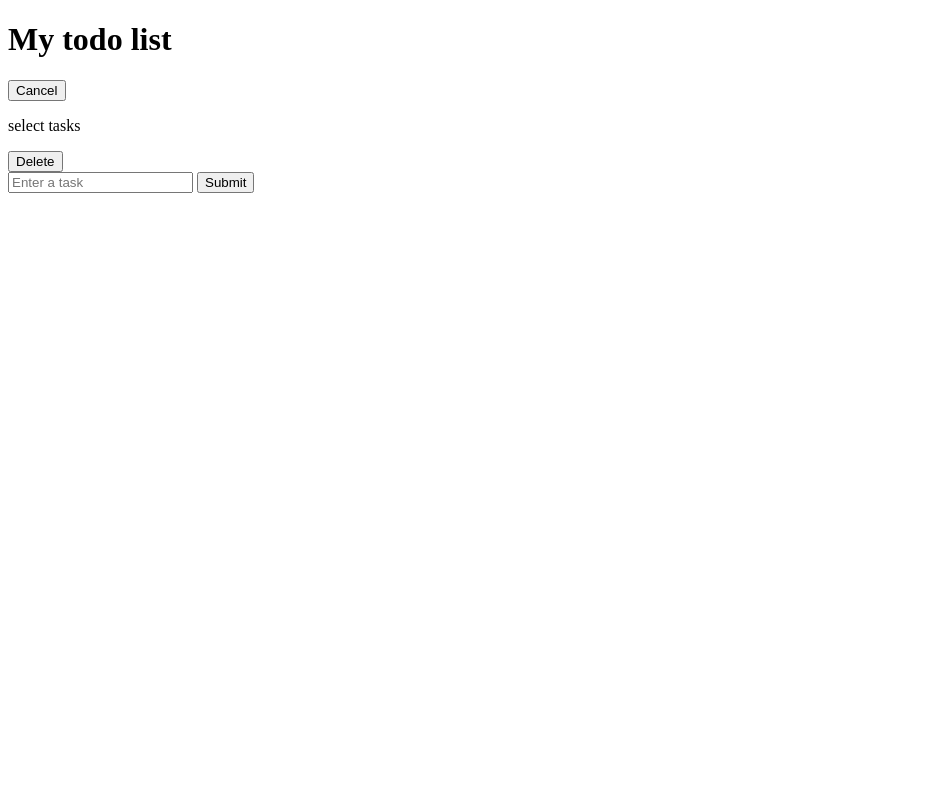
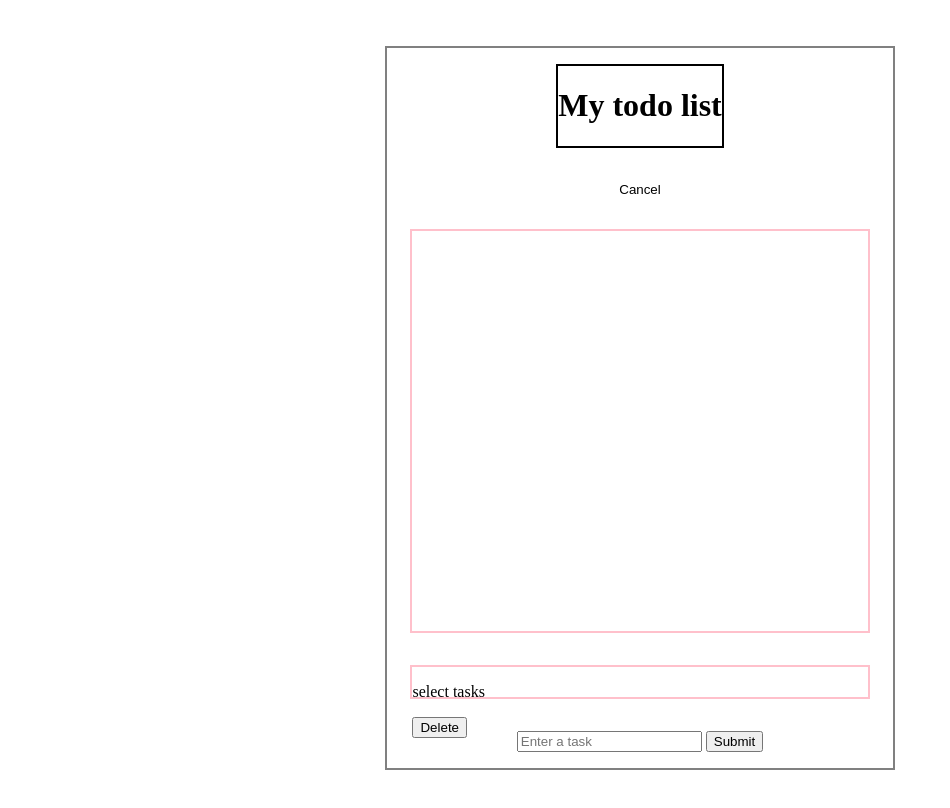
Before and after one commit to LisaVasic/ts-todo-app, a website with bundled scripts: page index.html in a window 1280 px wide. Both pictures are taken after a click on the button "Select". Shown: the whole page, without its empty margins (0-950 px from the left). Built offline with nearby package versions, Linux system fonts and the light colour scheme.

Commit message:
adjustments select eventListener

```diff
--- a/index.html
+++ b/index.html
@@ -7,24 +7,26 @@
     <link rel="stylesheet" href="style.css">
 </head>
 <body>
-    <id="appContainer">
+    <div id="appContainer">
         <div id="headerContainer">
             <h1>My todo list</h1>
         </div>
         <div id="selectBtnContainer">
             <button id="selectButton">Select</button>
         </div>
-        <div id="deleteContainer">
-            <p>select tasks</p>
-            <button type="button" id="deleteButton">Delete</button>
+        <div id="listContainer">
+            <!-- Task list will be added here -->
+        </div>
+        <div id="space">
+            <div id="deleteContainer">
+                <p>select tasks</p>
+                <button type="button" id="deleteButton">Delete</button>
+            </div>
         </div>
         <form id="addTaskForm">
             <input type="text" id="addTask" placeholder="Enter a task">
             <button type="submit" id="submitButton">Submit</button>
         </form>
-        <div id="listContainer">
-            <!-- Task list will be added here -->
-        </div>
     </div>
 
     <script src="out/addTodo.js" type="module"></script>
--- a/src/addTodo.ts
+++ b/src/addTodo.ts
@@ -3,8 +3,8 @@ import { Task, TodoList } from "./types";
 
 const form = document.getElementById('addTaskForm') as HTMLFormElement;
 const input = document.getElementById('addTask') as HTMLInputElement;
-const submitButton = document.getElementById('submitButton') as HTMLButtonElement;
-const selectButton = document.getElementById('selectButton') as HTMLButtonElement;
+// const submitButton = document.getElementById('submitButton') as HTMLButtonElement;
+// const selectButton = document.getElementById('selectButton') as HTMLButtonElement;
 const listContainer = document.getElementById('listContainer') as HTMLDivElement;
 
 
@@ -38,10 +38,17 @@ export function addTask(title: string): Task {
 }
 
 // Function to render the task in the listContainer
-function renderTask(task: Task) {
+function renderTask(task: Task): void {
+    // hidden checkbox to delete selected
     const select = document.createElement('input');
     select.type = 'checkbox'
     select.classList.add('checkbox'); // class to reference to the checkboxes
+
+    // checkbox to toggle todo
+    const checkTask = document.createElement('input');
+    checkTask.type = 'checkbox'
+    checkTask.classList.add('checkOfTask'); // class to reference to the checkboxes
+
     const taskElement = document.createElement('div');
     const taskTitle = document.createElement('p');
     taskTitle.textContent = task.title;
@@ -49,7 +56,7 @@ function renderTask(task: Task) {
     const taskDate = document.createElement('p');
 
     //Format the date
-    const formattedDate = task.createdAt.toLocaleDateString('en-GB', {
+    const formattedDate: string = task.createdAt.toLocaleDateString('en-GB', {
         day: '2-digit',
         month: 'short',
         year: 'numeric'
@@ -60,6 +67,7 @@ function renderTask(task: Task) {
     taskElement.appendChild(taskDate);
     taskElement.appendChild(taskTitle);
     taskElement.appendChild(select);
+    taskElement.appendChild(checkTask);
 
     listContainer.appendChild(taskElement);
 }
--- a/src/deleteTodo.ts
+++ b/src/deleteTodo.ts
@@ -7,36 +7,35 @@ const listContainer = document.getElementById('listContainer') as HTMLDivElement
 let isSelected = false;
 
 
+// Event listener for select button
+selectButton.addEventListener('click', (): void => {
+    isSelected = !isSelected; // Toggles state
 
-
-// Event listener for select button
-selectButton.addEventListener('click', () => {
-    isSelected = !isSelected; // toggles..
+    // Select all checkboxes with proper type
+    const checkboxes: NodeListOf<HTMLInputElement> = document.querySelectorAll('.checkbox');
 
     if (isSelected === true) {
-// Actions to perform when isActive is true (checkboxes are shown)
-        //Assigns the elements with class checkbox to the checkboxes variable
-        const checkboxes = document.querySelectorAll('.checkbox') as NodeListOf<HTMLElement>;
-        //Iterates and sets them to block
-        checkboxes.forEach(checkbox => {
-            checkbox.style.display = 'block'; // Show checkboxes
+        // Show checkboxes
+        checkboxes.forEach((checkbox: HTMLInputElement) => {
+            checkbox.style.display = 'block';
         });
 
-        deleteContainer.style.display = 'block'
+        // Show delete button
+        deleteContainer.style.display = 'block';
 
-        // Changes the text on the button to cancel when isActive
-        selectButton.textContent = 'Cancel'; // Change button text
-
+        // Change button text
+        selectButton.textContent = 'Cancel';
     } else {
-        // Actions to perform when isActive is false (checkboxes are hidden)
-        const checkboxes = document.querySelectorAll('.checkbox') as NodeListOf<HTMLElement>;
-        checkboxes.forEach(checkbox => {
-            checkbox.style.display = 'none'; // Hide checkboxes
+        // Hide checkboxes
+        checkboxes.forEach((checkbox: HTMLInputElement) => {
+            checkbox.style.display = 'none';
         });
 
-        deleteContainer.style.display = 'none'
+        // Hide delete button
+        deleteContainer.style.display = 'none';
 
-        selectButton.textContent = 'Select'; // Change button text
+        // Change button text
+        selectButton.textContent = 'Select';
     }
 });
 
@@ -53,15 +52,3 @@ function deleteTasks () {
         checkbox.parentElement?.remove();
     });
 }
-
-
-// Call function when delete button is clicked
-// deleteButton.addEventListener
-
-
-
-//document.getElementById("myButton").addEventListener("click", myFunction);
-
-//function myFunction() {
-  // Your code here
-//}
--- a/style.css
+++ b/style.css
@@ -1,7 +1,50 @@
+body {
+    min-height: 100vh;
+    display: grid;
+    place-items: center;
+}
+
+#selectButton {
+    border: none;
+    background-color: white;
+}
+
+#appContainer {
+    display: flex;
+    flex-direction: column;
+    justify-content: space-around;
+    align-items: center;
+    align-content: space-around;
+    border: solid 2px grey;
+    width: 40%;
+    height: 90%;
+}
+
+#listContainer {
+    border: solid 2px pink;
+    height: 50vh;
+    width: 90%;
+}
+
+#space {
+    border: solid 2px pink;
+    height: 30px;
+    width: 90%;
+}
+
 #deleteContainer {
- display: none;
+    display: flex;
+    flex-direction: row;
+    display: none;
 }
+
 
 .checkbox {
     display: none; /* Initially hidden */
 }
+
+
+
+#headerContainer {
+    border: solid 2px black;
+}
```
Also changed, not shown: out/addTodo.js, out/deleteTodo.js.
